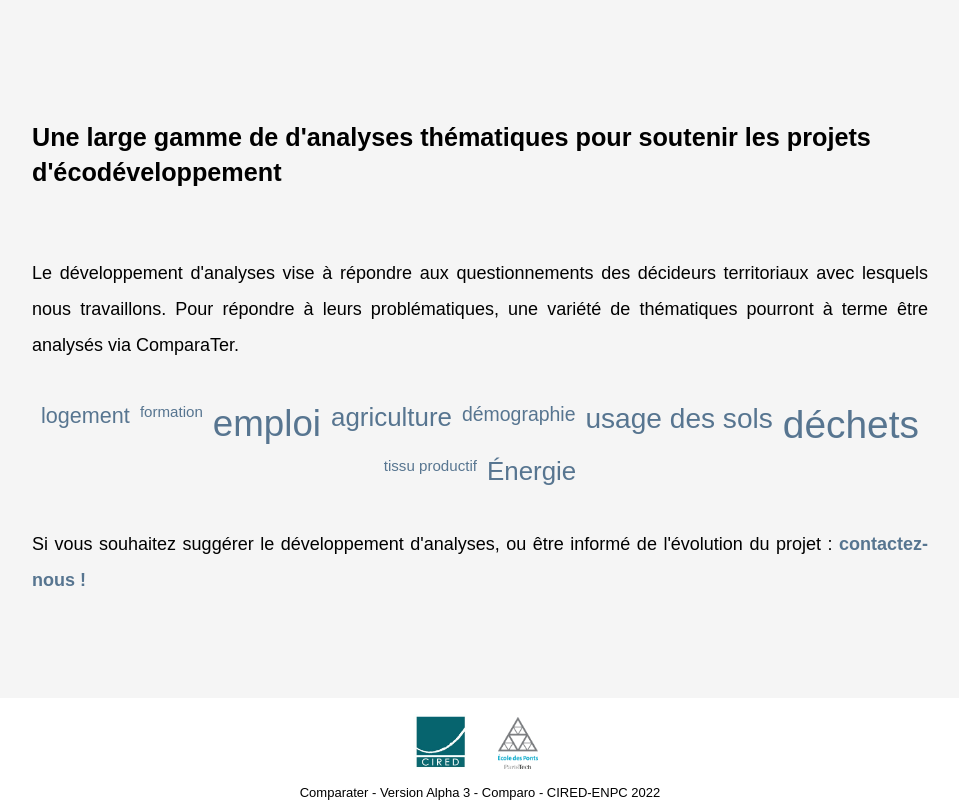
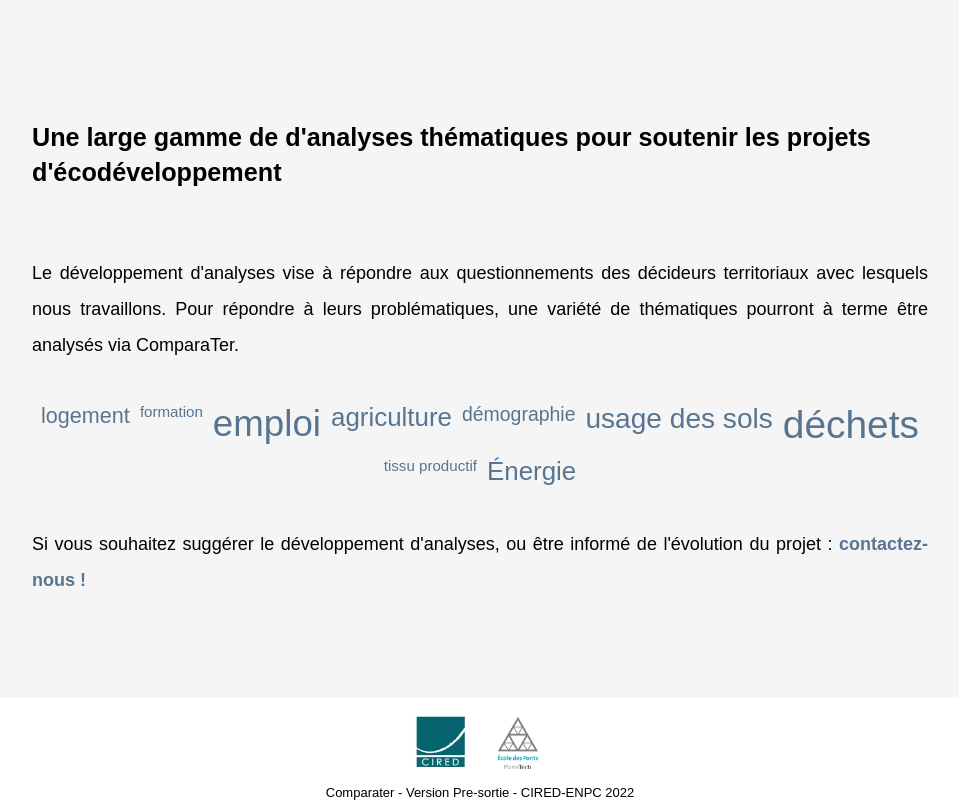
Before and after one commit to yanndav/cired-dashboard-front, a React (Create React App) app: page /#/ in a window 1280 px wide. Shown: the part 1907-2707 px from the top of the page, without its empty margins (160-1119 px from the left). Built offline with nearby package versions, Linux system fonts and the light colour scheme.

Commit message:
changement nom version

```diff
--- a/src/app/components/footer/Footer.js
+++ b/src/app/components/footer/Footer.js
@@ -33,7 +33,7 @@ const Footer = () => {
         />
       </a>
 
-      <p>Comparater - Version Alpha 3 - Comparo - CIRED-ENPC 2022</p>
+      <p>Comparater - Version Pre-sortie - CIRED-ENPC 2022</p>
     </div>
   );
 };
```
